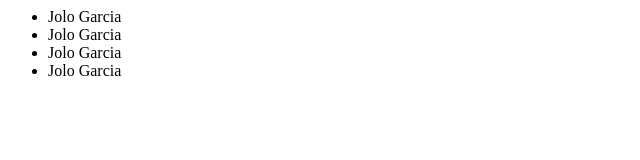
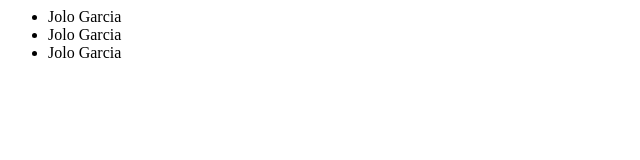
Before and after one commit to JonArthur/gitpractices, a plain HTML site: page index.html in a window 1280 px wide. Shown: the full height of the page, 0-640 px from the left. Drawn offline with Linux system fonts and the light colour scheme.

Commit message:
Edited index

```diff
--- a/index.html
+++ b/index.html
@@ -6,7 +6,7 @@
 			<li>Jolo Garcia </li>
 			<li>Jolo Garcia </li>
 			<li>Jolo Garcia </li>
-			<li>Jolo Garcia </li>
+
 
 		</ul>
 	<body>
```
